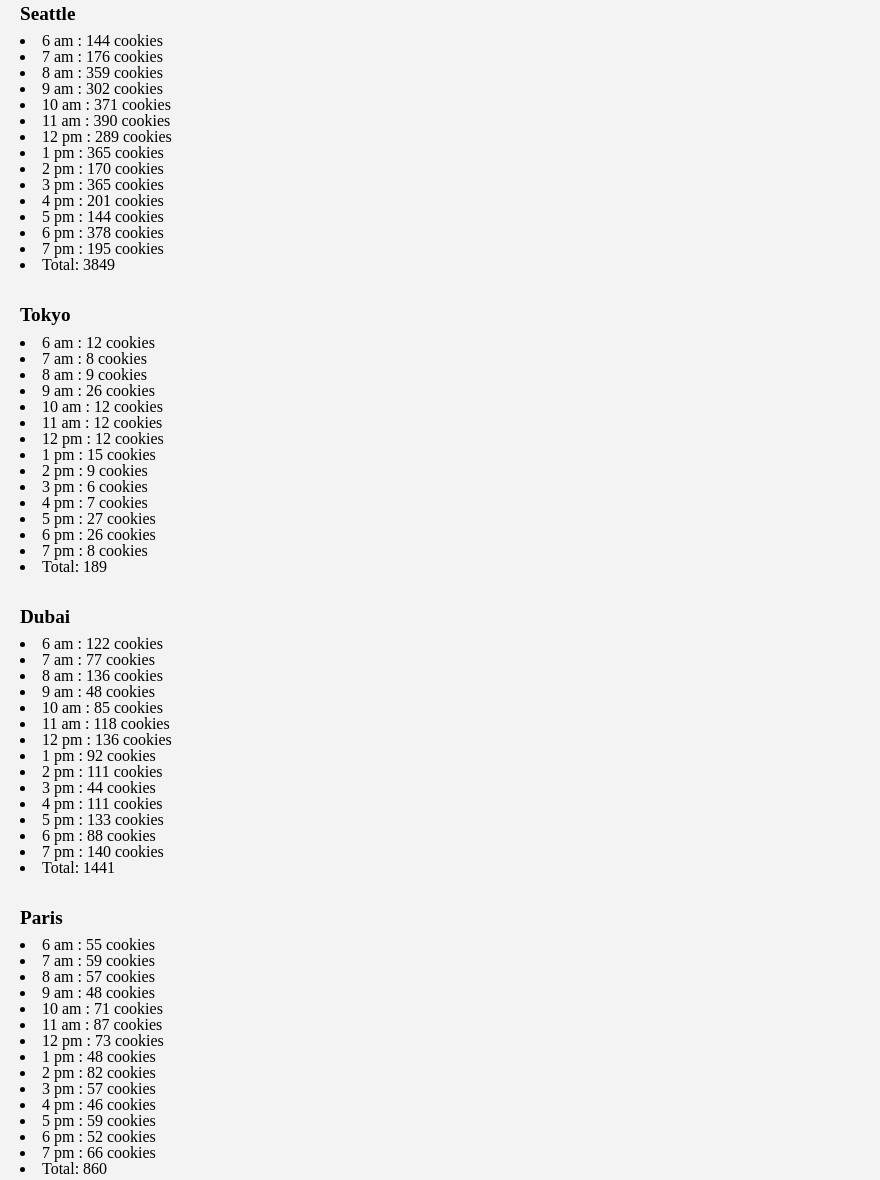
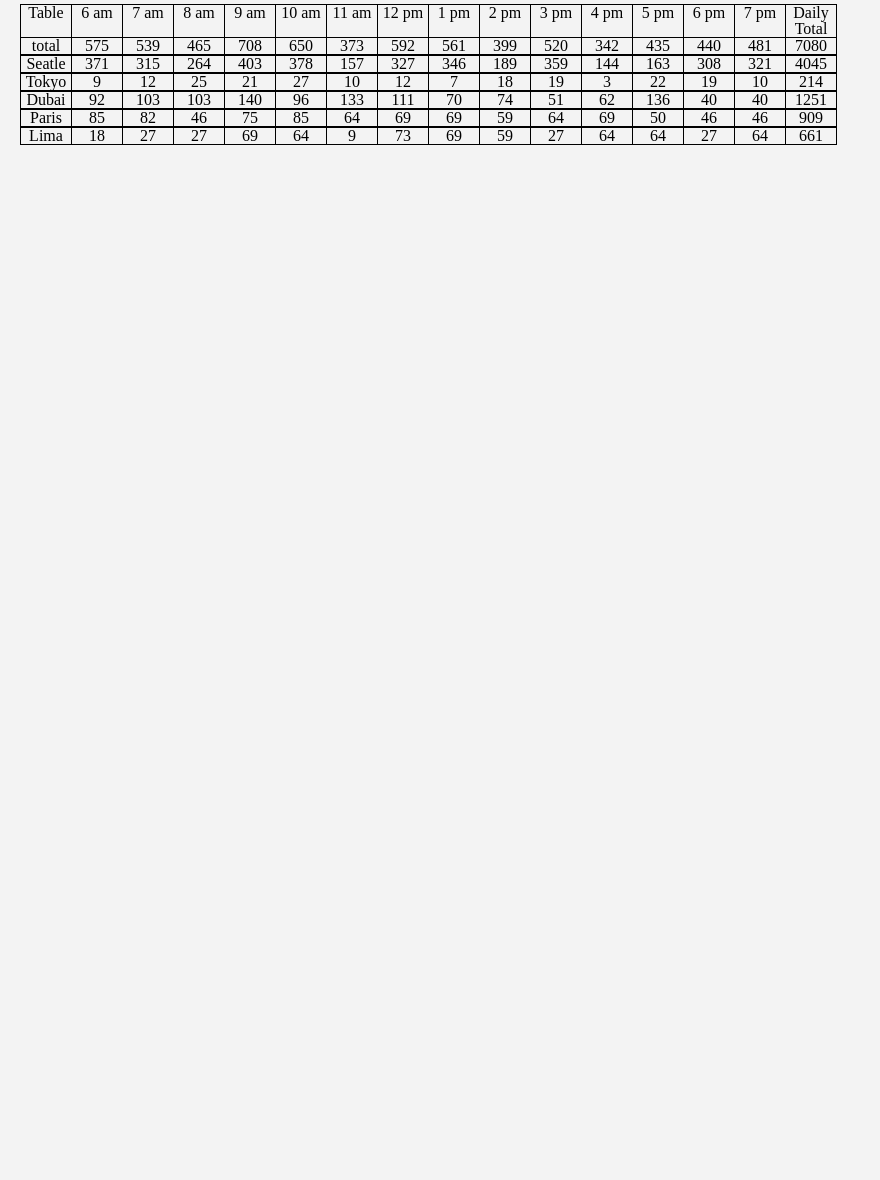
Before and after one commit to faisalabuzaid/cookie-stand, a plain HTML site: page sales.html in a window 1280 px wide. Shown: the part 75-1255 px from the top of the page, without its empty margins (0-880 px from the left). After the commit the page ends 800 px from the top, so only its background shows below. Drawn offline with Linux system fonts and the light colour scheme.

Commit message:
addcalss7

```diff
--- a/css/style.css
+++ b/css/style.css
@@ -37,3 +37,13 @@
     font-family: sans-serif, Arial, Helvetica, sans-serif;
     color: blue;
   }
+
+main {
+  text-align: center;
+}
+
+table, th, td {
+  border: 1px solid black;
+  table-layout: fixed;
+  width: 50px;
+}
--- a/js/app.js
+++ b/js/app.js
@@ -7,199 +7,316 @@ function getRandomInt(min, max) {
 }
 
 let hours = ['6 am','7 am','8 am','9 am','10 am','11 am','12 pm','1 pm','2 pm','3 pm','4 pm','5 pm','6 pm','7 pm'];
+let allLocations = [];
+let hoursTotal = [0,0,0,0,0,0,0,0,0,0,0,0,0,0,0];
+let container = document.getElementById('shops');
+let table = document.createElement('table');
+container.appendChild(table);
 
-const seatle = {
-  name: 'Seattle',
-  minCustomers: 23,
-  maxCustomers: 65,
-  avgCookie: 6.3,
-  totalPerhour: [],
-  dailyTotal: 0,
-  calcTotalCookies: function () {
-    for (let i = 0; i < hours.length; i++) {
-      let totalCookiePerHour = Math.floor(getRandomInt(this.minCustomers, this.maxCustomers) * this.avgCookie);
-      this.dailyTotal += totalCookiePerHour;
-      this.totalPerhour.push(`${hours[i]} : ${totalCookiePerHour} cookies`)
+function Shops(name, minCustomers, maxCustomers, avgCookie){
+  this.name=name;
+  this.minCustomers=minCustomers;
+  this.maxCustomers=maxCustomers;
+  this.avgCookie=avgCookie;
+  this.totalPerhour=[];
+  this.dailyTotal=0;
+  allLocations.push(this);
+
+}
+
+function tableHeader() {
+
+  let headerRow = document.createElement('tr');
+  let th = document.createElement('th');
+  headerRow.appendChild(th);
+  th.textContent=' Table';
+
+  for (var i = 0; i < hours.length; i++){
+    let th = document.createElement('th');
+    headerRow.appendChild(th);
+    th.textContent = hours[i] ;
     }
-  },
-  render: function () {
-    this.calcTotalCookies();
-    const container = document.getElementById('seatle');
-    const articleEl = document.createElement('article');
-    container.appendChild(articleEl);
-    const h2El = document.createElement('h2');
-    articleEl.appendChild(h2El);
-    h2El.textContent = this.name;
-    const ulEl = document.createElement('ul');
-    articleEl.appendChild(ulEl);
+    th = document.createElement('th');
+    th.textContent = 'Daily Total' ;
+    headerRow.appendChild(th);
+    table.appendChild(headerRow);
+  // th.textContent = 'Daily Total' ;
+  // headerRow.appendChild(th);
+  // table.appendChild(headerRow);
+  }
 
-    for (let i = 0; i < hours.length; i++) {
-      const liEl = document.createElement('li');
-      ulEl.appendChild(liEl);
-      liEl.textContent  = this.totalPerhour[i];
-    }
-    const liEl = document.createElement('li');
-    ulEl.appendChild(liEl);
-    liEl.textContent = `Total: ${this.dailyTotal}`;
+
+
+Shops.prototype.calcTotalCookies = function(){
+  for (let i = 0; i < hours.length; i++) {
+    let totalCookiePerHour = Math.floor(getRandomInt(this.minCustomers, this.maxCustomers) * this.avgCookie);
+    this.dailyTotal += totalCookiePerHour;
+    this.totalPerhour.push(totalCookiePerHour)
+  }
+
+}
+
+Shops.prototype.render = function(){
+  const container = document.getElementById('shops');
+  const table = document.createElement('table');
+  container.appendChild(table);
+  const tr = document.createElement('tr');
+  table.appendChild(tr);
+
+  let td = document.createElement('td');
+  td.textContent = this.name;
+  tr.appendChild(td);
+
+  for (let i = 0; i < this.totalPerhour.length; i++){
+    td = document.createElement('td');
+    td.textContent = this.totalPerhour[i];
+    tr.appendChild(td);
 
   }
-}
+  td = document.createElement('td');
+  td.textContent = this.dailyTotal;
+  tr.appendChild(td);
+    }
 
-const tokyo = {
-  name: 'Tokyo',
-  minCustomers: 3,
-  maxCustomers: 24,
-  avgCookie: 1.2,
-  numofCustomers: 0,
-  totalPerhour: [],
-  dailyTotal: 0,
-  calcTotalCookies: function () {
-    for (let i = 0; i < hours.length; i++) {
-      let totalCookiePerHour = Math.floor(getRandomInt(this.minCustomers, this.maxCustomers) * this.avgCookie);
-      this.dailyTotal += totalCookiePerHour;
-      this.totalPerhour.push(`${hours[i]} : ${totalCookiePerHour} cookies`)
+    function tableFooter() {
+
+      var tr = document.createElement('tr');
+    table.appendChild(tr);
+    var td = document.createElement('td');
+    td.textContent = 'total';
+    tr.appendChild(td);
+
+    var totalOfTotals = 0;
+    for(var i=0; i < hours.length; i++){
+      td = document.createElement('td');
+      var hourTotal = 0;
+      for(var j=0; j < allLocations.length; j++){
+        hourTotal += allLocations[j].totalPerhour[i];
+      }
+      td.textContent = hourTotal;
+      totalOfTotals += hourTotal;
+      tr.appendChild(td);
     }
-  },
-  render: function () {
-    this.calcTotalCookies();
-    const container = document.getElementById('tokyo');
-    const articleEl = document.createElement('article');
-    container.appendChild(articleEl);
-    const h2El = document.createElement('h2');
-    articleEl.appendChild(h2El);
-    h2El.textContent = this.name;
-    const ulEl = document.createElement('ul');
-    articleEl.appendChild(ulEl);
-    let sum=0;
-    for (let i = 0; i < hours.length; i++) {
-      const liEl = document.createElement('li');
-      ulEl.appendChild(liEl);
-      liEl.textContent  = this.totalPerhour[i];
-    }
-    const liEl = document.createElement('li');
-    ulEl.appendChild(liEl);
-    liEl.textContent = `Total: ${this.dailyTotal}`;
 
-  }
-}
+    td = document.createElement('td');
+    td.textContent = totalOfTotals;
+    tr.appendChild(td);
+      }
 
-const dubai = {
-  name: 'Dubai',
-  minCustomers: 11,
-  maxCustomers: 38,
-  avgCookie: 3.7,
-  numofCustomers: 0,
-  totalPerhour: [],
-  dailyTotal: 0,
-  calcTotalCookies: function () {
-    for (let i = 0; i < hours.length; i++) {
-      let totalCookiePerHour = Math.floor(getRandomInt(this.minCustomers, this.maxCustomers) * this.avgCookie);
-      this.dailyTotal += totalCookiePerHour;
-      this.totalPerhour.push(`${hours[i]} : ${totalCookiePerHour} cookies`)
-    }
-  },
-  render: function () {
-    this.calcTotalCookies();
-    const container = document.getElementById('dubai');
-    const articleEl = document.createElement('article');
-    container.appendChild(articleEl);
-    const h2El = document.createElement('h2');
-    articleEl.appendChild(h2El);
-    h2El.textContent = this.name;
-    const ulEl = document.createElement('ul');
-    articleEl.appendChild(ulEl);
+const seattle= new Shops('Seatle', 23, 65, 6.3);
+const tokyo= new Shops('Tokyo', 3, 24, 1.2);
+const dubai= new Shops('Dubai', 11, 38, 3.7);
+const paris= new Shops('Paris', 20, 38, 2.3);
+const lima= new Shops('Lima', 2, 16, 4.6);
+tableHeader();
+seattle.calcTotalCookies();
+seattle.render();
 
-    for (let i = 0; i < hours.length; i++) {
-      const liEl = document.createElement('li');
-      ulEl.appendChild(liEl);
-      liEl.textContent  = this.totalPerhour[i];
-    }
-    const liEl = document.createElement('li');
-    ulEl.appendChild(liEl);
-    liEl.textContent = `Total: ${this.dailyTotal}`;
+tokyo.calcTotalCookies();
+tokyo.render();
 
-  }
-}
+dubai.calcTotalCookies();
+dubai.render();
 
-const paris = {
-  name: 'Paris',
-  minCustomers: 20,
-  maxCustomers: 38,
-  avgCookie: 2.3,
-  numofCustomers: 0,
-  totalPerhour: [],
-  dailyTotal: 0,
-  calcTotalCookies: function () {
-    for (let i = 0; i < hours.length; i++) {
-      let totalCookiePerHour = Math.floor(getRandomInt(this.minCustomers, this.maxCustomers) * this.avgCookie);
-      this.dailyTotal += totalCookiePerHour;
-      this.totalPerhour.push(`${hours[i]} : ${totalCookiePerHour} cookies`)
-    }
-  },
-  render: function () {
-    this.calcTotalCookies();
-    const container = document.getElementById('paris');
-    const articleEl = document.createElement('article');
-    container.appendChild(articleEl);
-    const h2El = document.createElement('h2');
-    articleEl.appendChild(h2El);
-    h2El.textContent = this.name;
-    const ulEl = document.createElement('ul');
-    articleEl.appendChild(ulEl);
+paris.calcTotalCookies();
+paris.render();
 
-    for (let i = 0; i < hours.length; i++) {
-      const liEl = document.createElement('li');
-      ulEl.appendChild(liEl);
-      liEl.textContent  = this.totalPerhour[i];
-    }
-    const liEl = document.createElement('li');
-    ulEl.appendChild(liEl);
-    liEl.textContent = `Total: ${this.dailyTotal}`;
+lima.calcTotalCookies();
+lima.render();
+tableFooter();
 
-  }
-}
+// const seatle = {
+//   name: 'Seattle',
+//   minCustomers: 23,
+//   maxCustomers: 65,
+//   avgCookie: 6.3,
+//   totalPerhour: [],
+//   dailyTotal: 0,
+//   calcTotalCookies: function () {
+//     for (let i = 0; i < hours.length; i++) {
+//       let totalCookiePerHour = Math.floor(getRandomInt(this.minCustomers, this.maxCustomers) * this.avgCookie);
+//       this.dailyTotal += totalCookiePerHour;
+//       this.totalPerhour.push(`${hours[i]} : ${totalCookiePerHour} cookies`)
+//     }
+//   },
+//   render: function () {
+//     this.calcTotalCookies();
+//     const container = document.getElementById('seatle');
+//     const articleEl = document.createElement('article');
+//     container.appendChild(articleEl);
+//     const h2El = document.createElement('h2');
+//     articleEl.appendChild(h2El);
+//     h2El.textContent = this.name;
+//     const ulEl = document.createElement('ul');
+//     articleEl.appendChild(ulEl);
 
-const lima = {
-  name: 'Lima',
-  minCustomers: 2,
-  maxCustomers: 16,
-  avgCookie: 4.6,
-  numofCustomers: 0,
-  totalPerhour: [],
-  dailyTotal: 0,
-  calcTotalCookies: function () {
-    for (let i = 0; i < hours.length; i++) {
-      let totalCookiePerHour = Math.floor(getRandomInt(this.minCustomers, this.maxCustomers) * this.avgCookie);
-      this.dailyTotal += totalCookiePerHour;
-      this.totalPerhour.push(`${hours[i]} : ${totalCookiePerHour} cookies`)
-    }
-  },
-  render: function () {
-    this.calcTotalCookies();
-    const container = document.getElementById('lima');
-    const articleEl = document.createElement('article');
-    container.appendChild(articleEl);
-    const h2El = document.createElement('h2');
-    articleEl.appendChild(h2El);
-    h2El.textContent = this.name;
-    const ulEl = document.createElement('ul');
-    articleEl.appendChild(ulEl);
+//     for (let i = 0; i < hours.length; i++) {
+//       const liEl = document.createElement('li');
+//       ulEl.appendChild(liEl);
+//       liEl.textContent  = this.totalPerhour[i];
+//     }
+//     const liEl = document.createElement('li');
+//     ulEl.appendChild(liEl);
+//     liEl.textContent = `Total: ${this.dailyTotal}`;
 
-    for (let i = 0; i < hours.length; i++) {
-      const liEl = document.createElement('li');
-      ulEl.appendChild(liEl);
-      liEl.textContent  = this.totalPerhour[i];
-    }
-    const liEl = document.createElement('li');
-    ulEl.appendChild(liEl);
-    liEl.textContent = `Total: ${this.dailyTotal}`;
+//   }
+// }
 
-  }
-}
+// const tokyo = {
+//   name: 'Tokyo',
+//   minCustomers: 3,
+//   maxCustomers: 24,
+//   avgCookie: 1.2,
+//   numofCustomers: 0,
+//   totalPerhour: [],
+//   dailyTotal: 0,
+//   calcTotalCookies: function () {
+//     for (let i = 0; i < hours.length; i++) {
+//       let totalCookiePerHour = Math.floor(getRandomInt(this.minCustomers, this.maxCustomers) * this.avgCookie);
+//       this.dailyTotal += totalCookiePerHour;
+//       this.totalPerhour.push(`${hours[i]} : ${totalCookiePerHour} cookies`)
+//     }
+//   },
+//   render: function () {
+//     this.calcTotalCookies();
+//     const container = document.getElementById('tokyo');
+//     const articleEl = document.createElement('article');
+//     container.appendChild(articleEl);
+//     const h2El = document.createElement('h2');
+//     articleEl.appendChild(h2El);
+//     h2El.textContent = this.name;
+//     const ulEl = document.createElement('ul');
+//     articleEl.appendChild(ulEl);
+//     let sum=0;
+//     for (let i = 0; i < hours.length; i++) {
+//       const liEl = document.createElement('li');
+//       ulEl.appendChild(liEl);
+//       liEl.textContent  = this.totalPerhour[i];
+//     }
+//     const liEl = document.createElement('li');
+//     ulEl.appendChild(liEl);
+//     liEl.textContent = `Total: ${this.dailyTotal}`;
+
+//   }
+// }
+
+// const dubai = {
+//   name: 'Dubai',
+//   minCustomers: 11,
+//   maxCustomers: 38,
+//   avgCookie: 3.7,
+//   numofCustomers: 0,
+//   totalPerhour: [],
+//   dailyTotal: 0,
+//   calcTotalCookies: function () {
+//     for (let i = 0; i < hours.length; i++) {
+//       let totalCookiePerHour = Math.floor(getRandomInt(this.minCustomers, this.maxCustomers) * this.avgCookie);
+//       this.dailyTotal += totalCookiePerHour;
+//       this.totalPerhour.push(`${hours[i]} : ${totalCookiePerHour} cookies`)
+//     }
+//   },
+//   render: function () {
+//     this.calcTotalCookies();
+//     const container = document.getElementById('dubai');
+//     const articleEl = document.createElement('article');
+//     container.appendChild(articleEl);
+//     const h2El = document.createElement('h2');
+//     articleEl.appendChild(h2El);
+//     h2El.textContent = this.name;
+//     const ulEl = document.createElement('ul');
+//     articleEl.appendChild(ulEl);
+
+//     for (let i = 0; i < hours.length; i++) {
+//       const liEl = document.createElement('li');
+//       ulEl.appendChild(liEl);
+//       liEl.textContent  = this.totalPerhour[i];
+//     }
+//     const liEl = document.createElement('li');
+//     ulEl.appendChild(liEl);
+//     liEl.textContent = `Total: ${this.dailyTotal}`;
+
+//   }
+// }
+
+// const paris = {
+//   name: 'Paris',
+//   minCustomers: 20,
+//   maxCustomers: 38,
+//   avgCookie: 2.3,
+//   numofCustomers: 0,
+//   totalPerhour: [],
+//   dailyTotal: 0,
+//   calcTotalCookies: function () {
+//     for (let i = 0; i < hours.length; i++) {
+//       let totalCookiePerHour = Math.floor(getRandomInt(this.minCustomers, this.maxCustomers) * this.avgCookie);
+//       this.dailyTotal += totalCookiePerHour;
+//       this.totalPerhour.push(`${hours[i]} : ${totalCookiePerHour} cookies`)
+//     }
+//   },
+//   render: function () {
+//     this.calcTotalCookies();
+//     const container = document.getElementById('paris');
+//     const articleEl = document.createElement('article');
+//     container.appendChild(articleEl);
+//     const h2El = document.createElement('h2');
+//     articleEl.appendChild(h2El);
+//     h2El.textContent = this.name;
+//     const ulEl = document.createElement('ul');
+//     articleEl.appendChild(ulEl);
+
+//     for (let i = 0; i < hours.length; i++) {
+//       const liEl = document.createElement('li');
+//       ulEl.appendChild(liEl);
+//       liEl.textContent  = this.totalPerhour[i];
+//     }
+//     const liEl = document.createElement('li');
+//     ulEl.appendChild(liEl);
+//     liEl.textContent = `Total: ${this.dailyTotal}`;
+
+//   }
+// }
+
+// const lima = {
+//   name: 'Lima',
+//   minCustomers: 2,
+//   maxCustomers: 16,
+//   avgCookie: 4.6,
+//   numofCustomers: 0,
+//   totalPerhour: [],
+//   dailyTotal: 0,
+//   calcTotalCookies: function () {
+//     for (let i = 0; i < hours.length; i++) {
+//       let totalCookiePerHour = Math.floor(getRandomInt(this.minCustomers, this.maxCustomers) * this.avgCookie);
+//       this.dailyTotal += totalCookiePerHour;
+//       this.totalPerhour.push(`${hours[i]} : ${totalCookiePerHour} cookies`)
+//     }
+//   },
+//   render: function () {
+//     this.calcTotalCookies();
+//     const container = document.getElementById('lima');
+//     const articleEl = document.createElement('article');
+//     container.appendChild(articleEl);
+//     const h2El = document.createElement('h2');
+//     articleEl.appendChild(h2El);
+//     h2El.textContent = this.name;
+//     const ulEl = document.createElement('ul');
+//     articleEl.appendChild(ulEl);
+
+//     for (let i = 0; i < hours.length; i++) {
+//       const liEl = document.createElement('li');
+//       ulEl.appendChild(liEl);
+//       liEl.textContent  = this.totalPerhour[i];
+//     }
+//     const liEl = document.createElement('li');
+//     ulEl.appendChild(liEl);
+//     liEl.textContent = `Total: ${this.dailyTotal}`;
+
+//   }
+// }
 
 
-seatle.render();
-tokyo.render();
-dubai.render();
-paris.render();
-lima.render();
+// seatle.render();
+// tokyo.render();
+// dubai.render();
+// paris.render();
+// lima.render();
--- a/sales.html
+++ b/sales.html
@@ -12,31 +12,8 @@
       <h1>Sales</h1>
     </header>
     <main>
-      <section id="seatle">
+      <section id="shops"> </section>
 
-      </section>
-    </br>
-    </br>
-      <section id="tokyo">
-
-      </section>
-    </br>
-    </br>
-    <section id="dubai">
-
-    </section>
-</br>
-</br>
-    <section id="paris">
-
-    </section>
-</br>
-</br>
-    <section id="lima">
-
-    </section>
-</br>
-</br>
 </main>
     <footer></footer>
     <script src="./js/app.js"></script>
```
